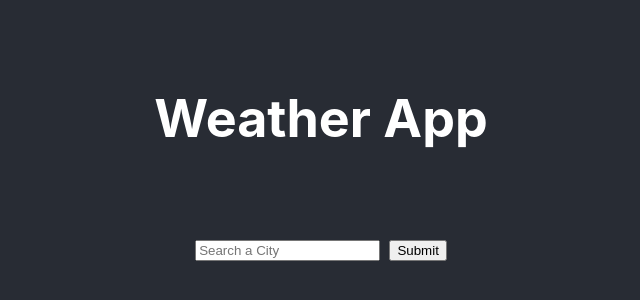
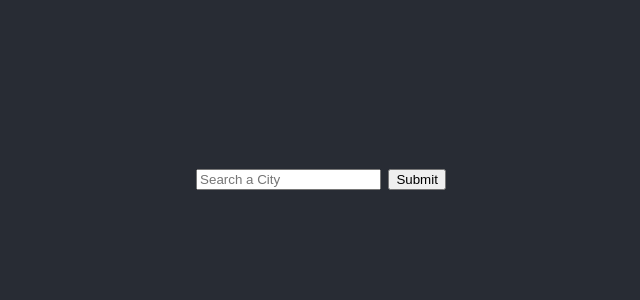
Before and after one commit to earthlingeve/react-weather-app2, a React (Create React App) app: page / in a window 1280 px wide. Shown: the part 226-526 px from the top of the page, without its empty margins (319-959 px from the left). Built offline with nearby package versions, Linux system fonts and the light colour scheme.

Commit message:
adjusted app.js to get the form to work

```diff
--- a/src/App.js
+++ b/src/App.js
@@ -5,10 +5,7 @@ function App() {
   return (
     <div className="App">
       <header className="App-header">
-        <h1>Weather App</h1>
-        <h2>
-          <Form />
-        </h2>
+        <Form />
       </header>
     </div>
   );
```
